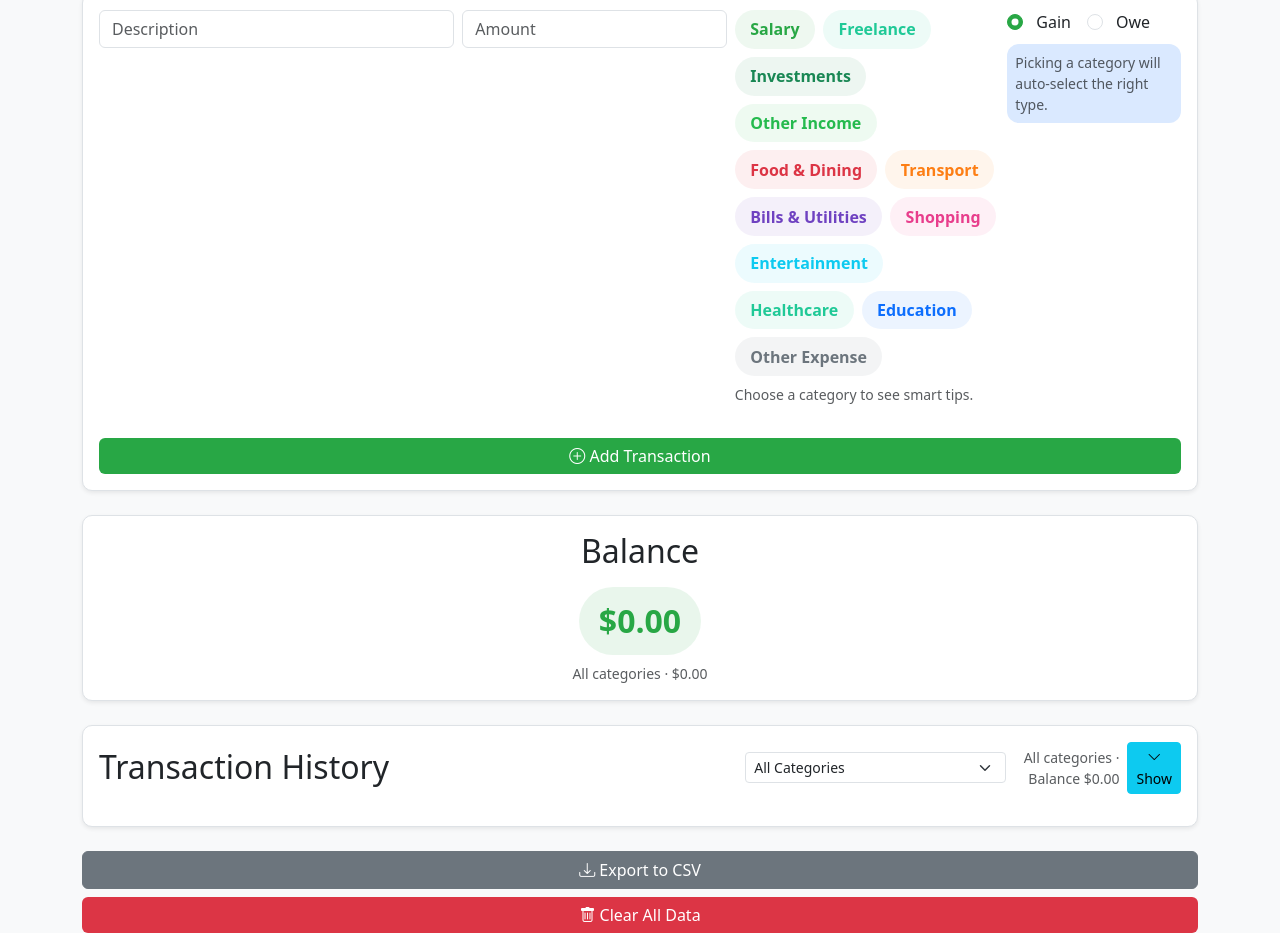
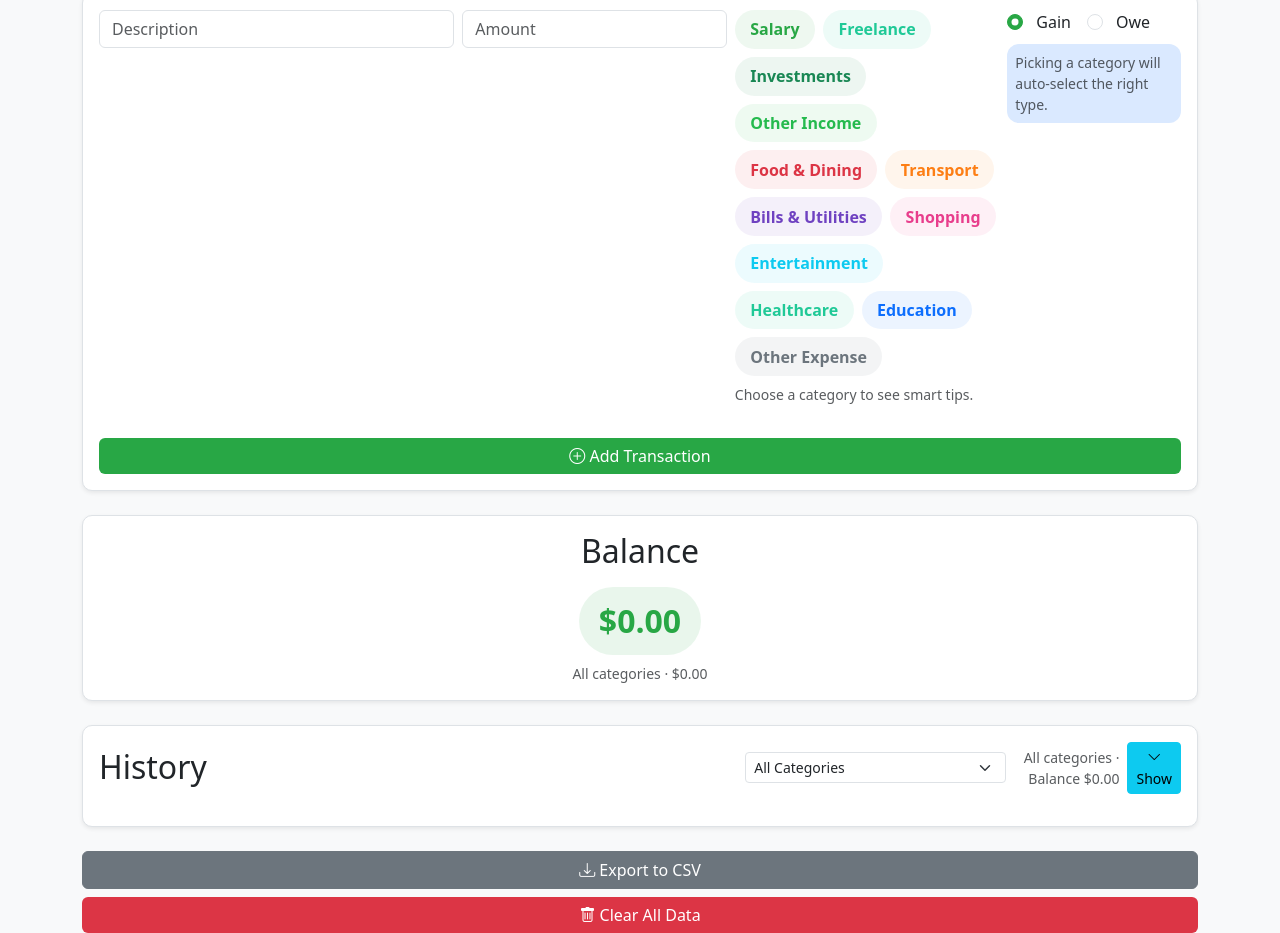
Before and after one commit to majdinagi9/smart-budget, a website: page index.html in a window 1280 px wide. Shown: the part 421-1354 px from the top of the page. Drawn offline with nearby package versions, Linux system fonts and the light colour scheme.

Commit message:
Change heading from 'Transaction History' to 'History'

```diff
--- a/index.html
+++ b/index.html
@@ -547,7 +547,7 @@
         <div class="card shadow-sm mb-4">
             <div class="card-body">
                 <div class="d-flex justify-content-between align-items-center mb-3">
-                    <h2 class="mb-0">Transaction History</h2>
+                    <h2 class="mb-0">History</h2>
                     <div class="d-flex gap-2 align-items-center">
                         <select id="category-filter" class="form-select form-select-sm">
                             <option value="">All Categories</option>
```
